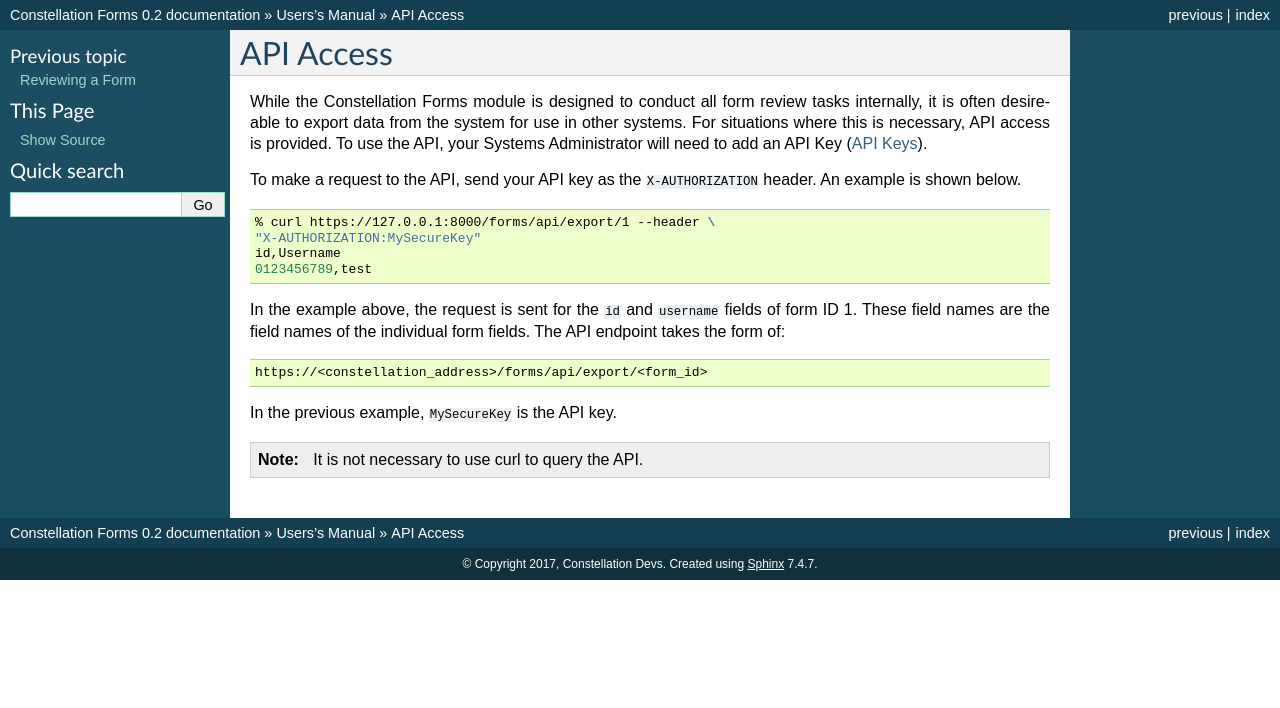
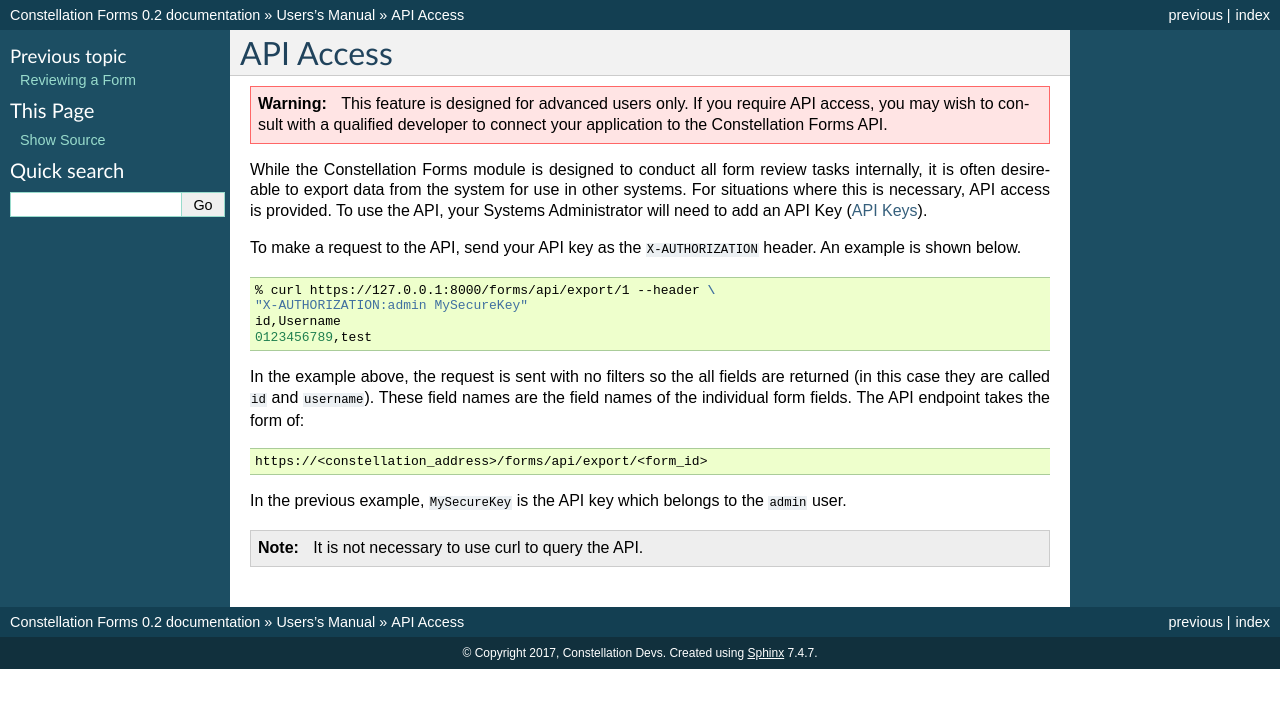
Before and after one commit to ConstellationApps/Forms, a Sphinx documentation site: the page built from docs/user/API-access.rst, in a window 1280 px wide. Shown: the top 708 px of the page. Built offline with Sphinx 7.4.7, drawn with Linux system fonts in a browser that asks for light colours.

Commit message:
Clarify the API

```diff
--- a/docs/user/API-access.rst
+++ b/docs/user/API-access.rst
@@ -1,5 +1,10 @@
 API Access
 ==========
+
+.. warning:: This feature is designed for advanced users only.  If you
+             require API access, you may wish to consult with a
+             qualified developer to connect your application to the
+             Constellation Forms API.
 
 While the Constellation Forms module is designed to conduct all form
 review tasks internally, it is often desireable to export data from
@@ -13,19 +18,20 @@ To make a request to the API, send your API key as the
 .. code-block:: bash
 
    % curl https://127.0.0.1:8000/forms/api/export/1 --header \
-   "X-AUTHORIZATION:MySecureKey"
+   "X-AUTHORIZATION:admin MySecureKey"
    id,Username
    0123456789,test
 
-In the example above, the request is sent for the :code:`id` and
-:code:`username` fields of form ID 1.  These field names are the field
-names of the individual form fields.  The API endpoint takes the form
-of:
+In the example above, the request is sent with no filters so the all
+fields are returned (in this case they are called :code:`id` and
+:code:`username`).  These field names are the field names of the
+individual form fields.  The API endpoint takes the form of:
 
 .. code-block:: bash
 
    https://<constellation_address>/forms/api/export/<form_id>
 
-In the previous example, :code:`MySecureKey` is the API key.
+In the previous example, :code:`MySecureKey` is the API key which
+belongs to the :code:`admin` user.
 
 .. note:: It is not necessary to use curl to query the API.
```
